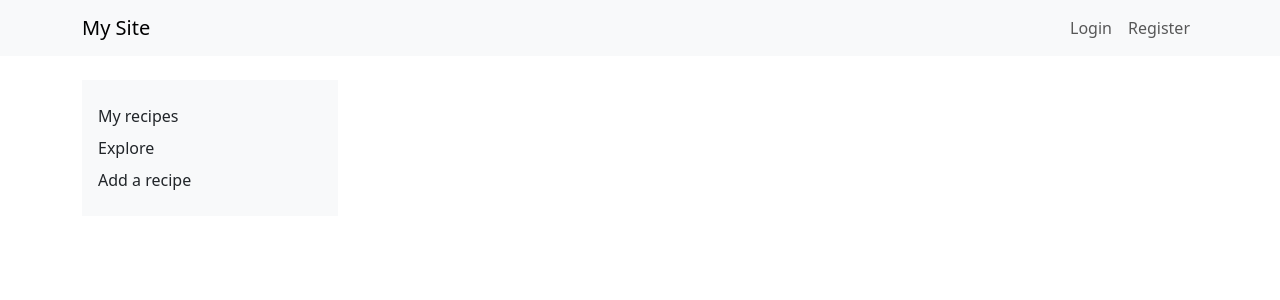
After one commit to Jsrodrigue/recipes, a Flask app: page /recipes/ in a window 1280 px wide. The commit adds this page. Shown: the top 300 px of the page. Run offline with Flask 3, Linux system fonts and the light colour scheme.

```diff
--- a/app.py
+++ b/app.py
@@ -14,10 +14,12 @@ migrate = Migrate(app, db)
 # Import blueprints
 from auth import auth
 from main import main
+from recipes import recipes
 
 # Register blueprints
 app.register_blueprint(auth, url_prefix='/auth')
-app.register_blueprint(main, url_prefix='/main')
+app.register_blueprint(main, url_prefix='/')
+app.register_blueprint(recipes, url_prefix='/recipes')
 
 # object to manage authentication
 login_manager = LoginManager(app)
--- a/main/__init__.py
+++ b/main/__init__.py
@@ -1,5 +1,5 @@
 from flask import Blueprint
 
-main = Blueprint('auth', __name__, template_folder='templates')
+main = Blueprint('main', __name__, template_folder='templates')
 
 from .routes import main
--- a/models.py
+++ b/models.py
@@ -35,6 +35,7 @@ class Recipe(db.Model):
     instructions = db.Column(db.Text, nullable=False)
     created_at = db.Column(db.DateTime, default= datetime.now(timezone.utc))
     user_id = db.Column(db.Integer, db.ForeignKey('users.id'), nullable=False)
+    photo_filename = db.Column(db.String(100), nullable=True)
 
     # Defines many-to-many relationship between Recipe and Tag via the recipe_tags association table.
     # Allows accessing tags of a recipe and recipes of a tag (via backref).
--- /dev/null
+++ b/recipes/__init__.py
@@ -0,0 +1,5 @@
+from flask import Blueprint
+
+recipes = Blueprint('recipes', __name__, template_folder='templates')
+
+from .routes import recipes
--- /dev/null
+++ b/recipes/routes.py
@@ -0,0 +1,8 @@
+from flask import Blueprint, render_template, redirect, flash, url_for
+from flask_login import login_required, current_user
+
+recipes = Blueprint('recipes', __name__)
+
+@recipes.route('/')
+def index():
+  return render_template('recipes/recipes_manage.html', user=current_user)
--- a/templates/base.html
+++ b/templates/base.html
@@ -14,6 +14,9 @@
       <div class="collapse navbar-collapse">
         <ul class="navbar-nav ms-auto">
           {% if user.is_authenticated %}
+            <li class="nav-item">
+              <a class="nav-link" href="{{url_for('recipes.index')}}">Recipes</a>
+            </li>
             <li class="nav-item">
               <a class="nav-link" href="#">Profile</a>
             </li>
--- /dev/null
+++ b/templates/recipes/recipes_manage.html
@@ -0,0 +1,10 @@
+{% extends 'base.html'%}
+{% block content %}
+<div class="d-flex">
+  <div class="bg-light p-3" style="width: 20vw; ">
+    <a href="#" class="d-block text-dark text-decoration-none my-2">My recipes</a>
+    <a href="#" class="d-block text-dark text-decoration-none my-2">Explore</a>
+    <a href="#" class="d-block text-dark text-decoration-none my-2">Add a recipe</a>
+  </div>
+</div>
+{% endblock%}
```
Also changed, not shown: main/routes.py (+7 -4 lines), migrations/versions/684d0ab9ab00_add_photo_filename_field_to_recipe_model.py (added, +32 -0 lines), recipes/forms.py (added, +14 -0 lines).
